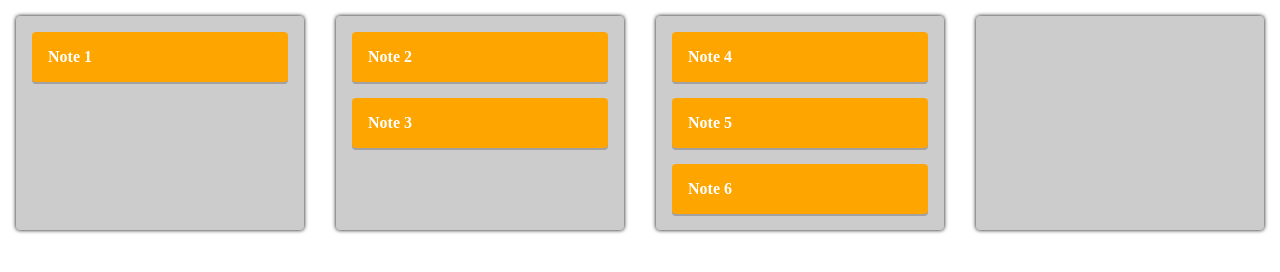
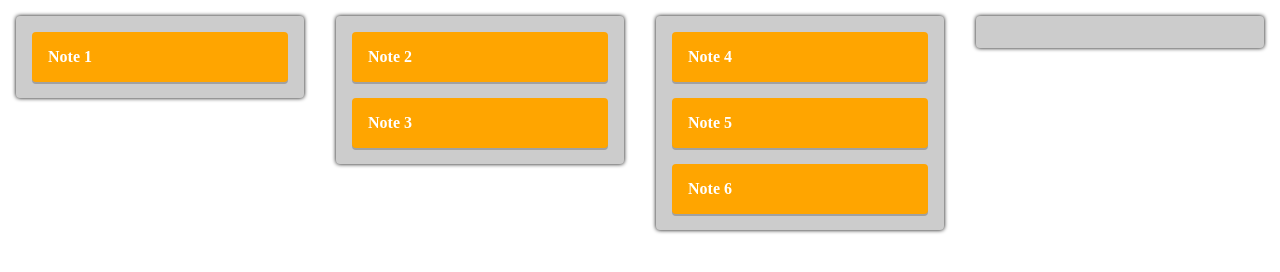
Before and after one commit to Kasperado/DragAndDrop, a website built with Vite: page index.html in a window 1280 px wide. Built offline with nearby package versions, Linux system fonts and the light colour scheme.

Commit message:
Dynamic container height

```diff
--- a/style.css
+++ b/style.css
@@ -8,11 +8,13 @@ body {
   display: flex;
   flex-direction: row;
   flex-wrap: wrap;
+  align-items: flex-start;
   width: 100%;
 }
 
 .row-container {
   flex: 1 1 0;
+  min-height: 2rem;
   margin: 1rem;
   background-color: rgb(204, 204, 204);
   box-shadow: 0 0 4px black;
```
